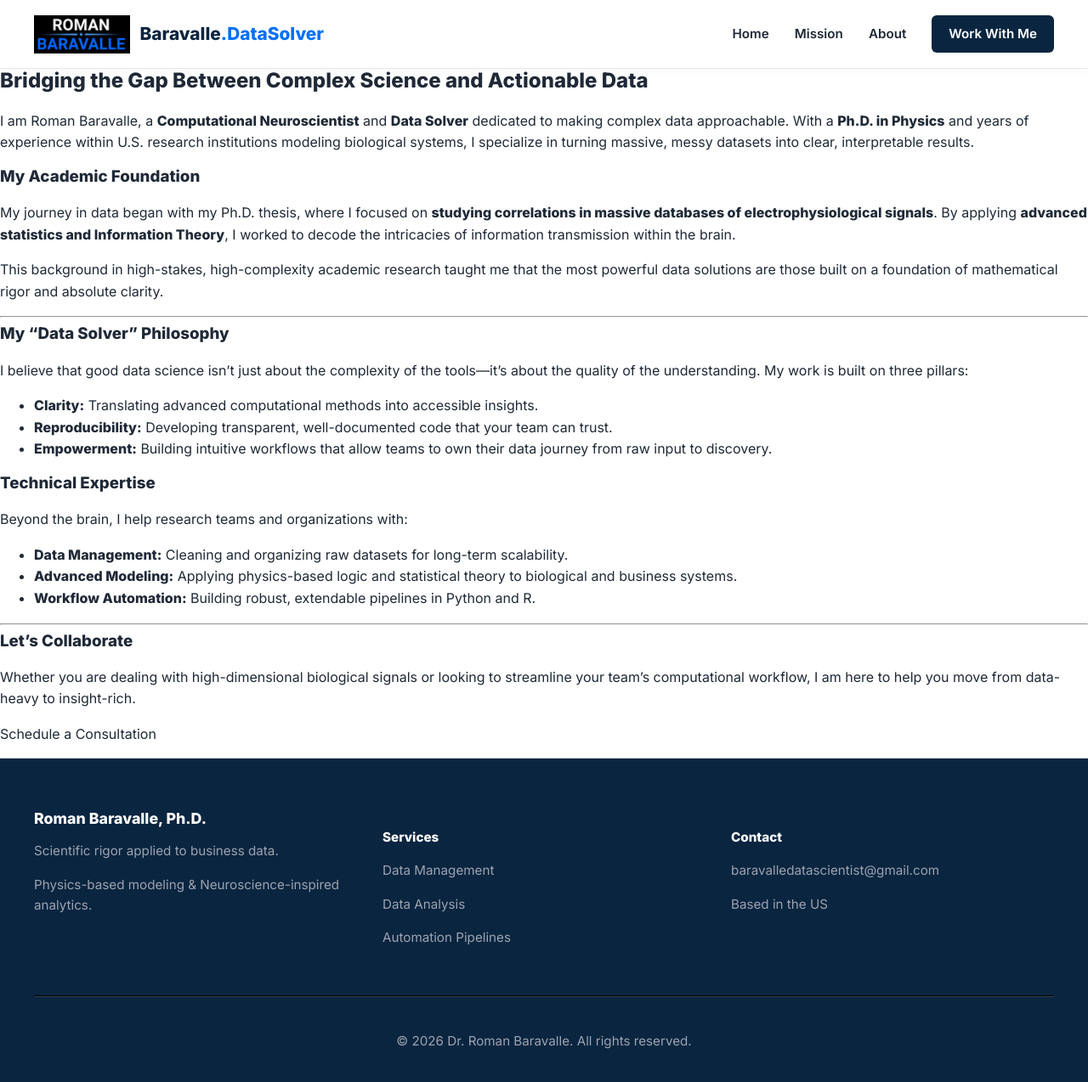
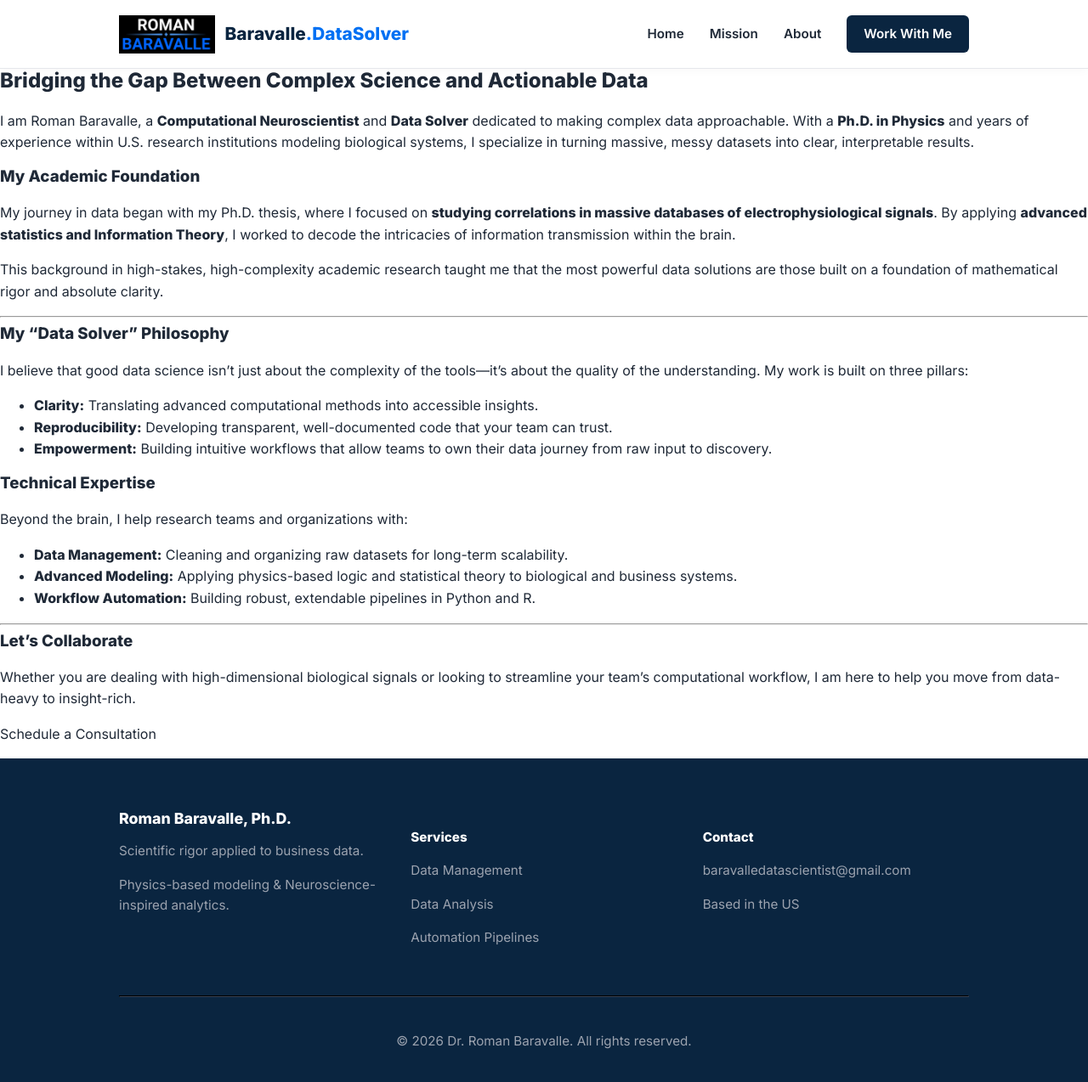
Before and after one commit to RomanDataScience/BaravalleDataSolver, a Jekyll site: the page built from about.md, in a window 1280 px wide and 1313 px high. Shown: the top 1274 px of the window at 85% size. Built offline with Jekyll 4.4.1, drawn with Linux system fonts in a browser that asks for light colours.

Commit message:
Update default.html

```diff
--- a/_layouts/default.html
+++ b/_layouts/default.html
@@ -34,14 +34,27 @@
     h1, h2, h3 { margin-top: 0; line-height: 1.2; }
     a { text-decoration: none; color: inherit; transition: color 0.2s; }
 
-    /* --- LAYOUT UTILITIES --- */
+    /* --- LAYOUT UTILITIES (UPDATED) --- */
     .container {
-      max-width: var(--max-width);
-      margin: 0 auto;
-      padding: 0 20px;
+      max-width: 1000px; /* Reduced from 1200px to bring content closer to center */
+      margin: 0 auto;    /* Centers the container */
+      padding: 0 60px;   /* Increased side padding (was 20px) */
     }
 
-    .section { padding: 80px 0; }
+    /* Adds more vertical space between white/gray sections */
+    .section {
+      padding: 100px 0; /* Increased from 80px */
+    }
+
+    /* Mobile Adjustment: Keep margins smaller on phones so text fits */
+    @media (max-width: 768px) {
+      .container {
+        padding: 0 30px; /* Comfortable padding on mobile */
+      }
+      .section {
+        padding: 60px 0;
+      }
+    }
     .bg-offset { background-color: var(--bg-offset); }
 
     /* --- HEADER & NAV --- */
```
